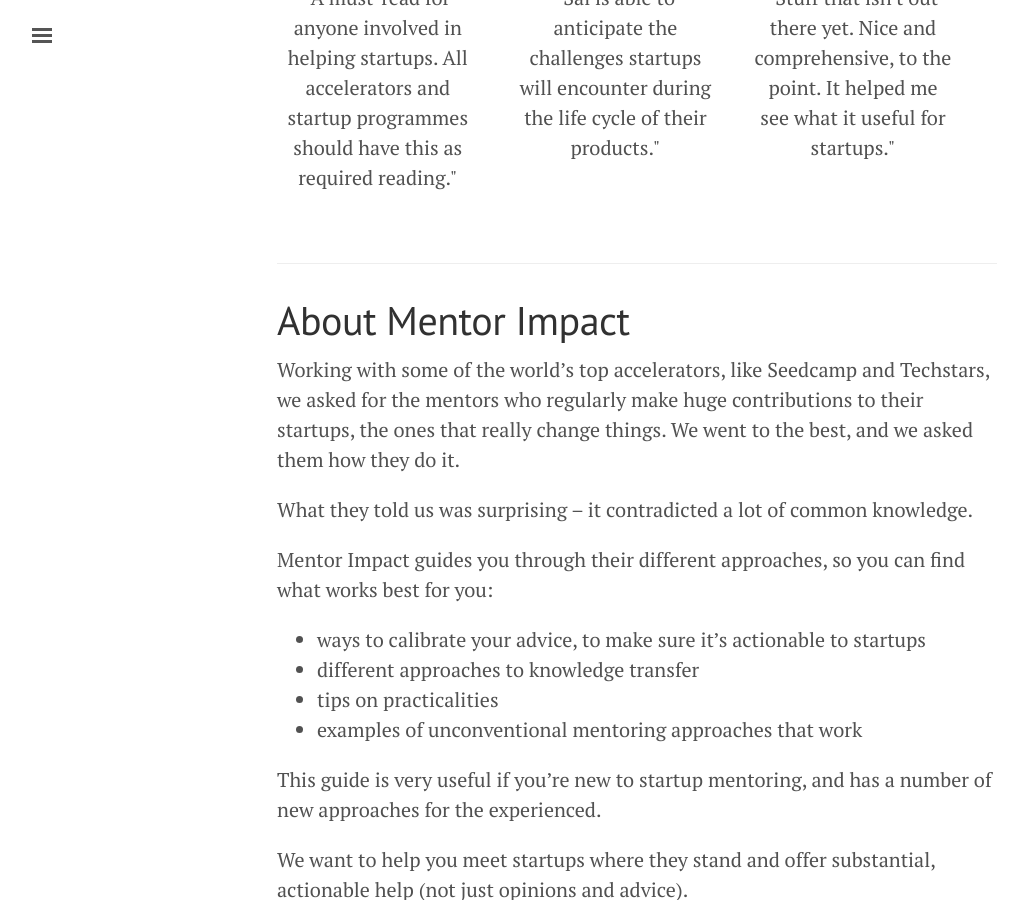
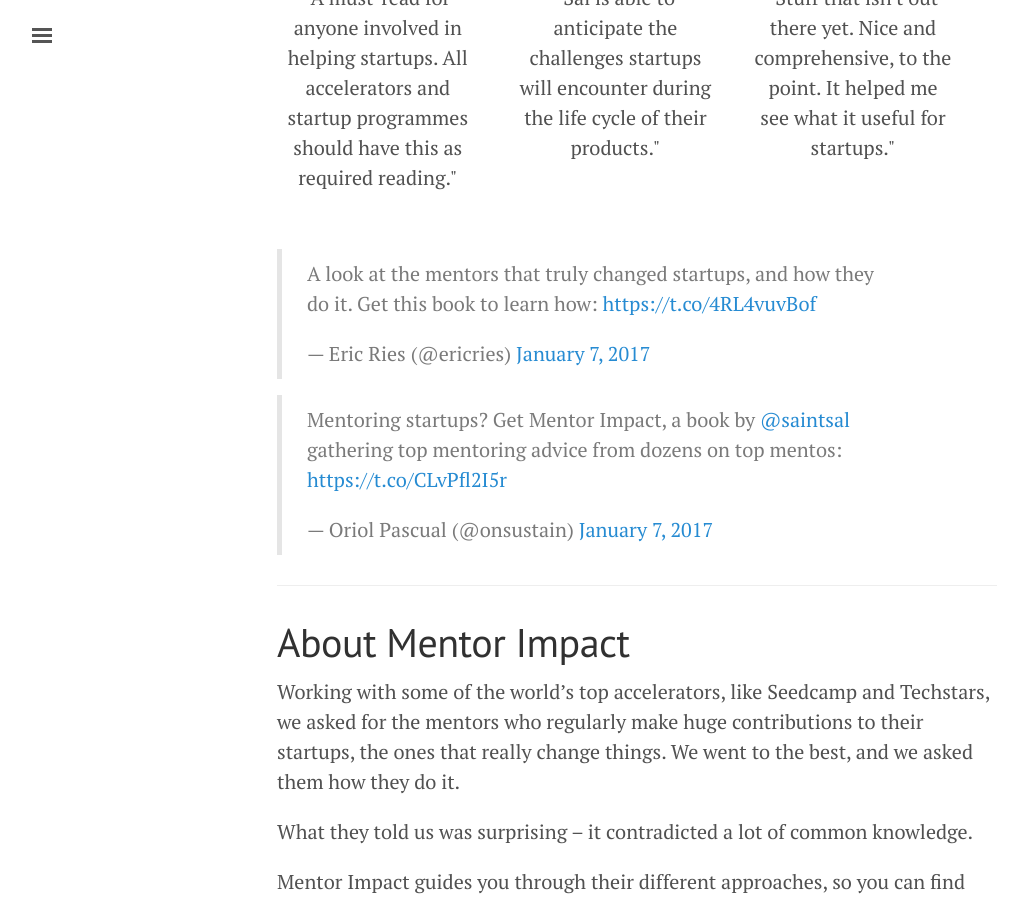
Before and after one commit to sourceinstitute/peerlearningguide, a Jekyll site: the page built from index.html, in a window 1280 px wide and 900 px high, scrolled down 883 px. Shown: the whole window, without its empty margins (3-1031 px from the left). Built offline with Jekyll 4.4.1, drawn with Linux system fonts in a browser that asks for light colours; nearby versions of some CDN libraries; the list of posts is cut into pages by our own code; comment, search, counter and statistics services are not loaded; a style sheet for code colours, icons or effects is not loaded.

Commit message:
twitter testimonials

```diff
--- a/_includes/index.md
+++ b/_includes/index.md
@@ -39,6 +39,13 @@
 
 
 <div style="clear: left;"></div>
+
+<blockquote class="twitter-tweet" data-cards="hidden" data-lang="en"><p lang="en" dir="ltr">A look at the mentors that truly changed startups, and how they do it. Get this book to learn how:  <a href="https://t.co/4RL4vuvBof">https://t.co/4RL4vuvBof</a></p>&mdash; Eric Ries (@ericries) <a href="https://twitter.com/ericries/status/817788309913137152">January 7, 2017</a></blockquote>
+<script async src="//platform.twitter.com/widgets.js" charset="utf-8"></script>
+
+<blockquote class="twitter-tweet" data-cards="hidden" data-lang="en"><p lang="en" dir="ltr">Mentoring startups? Get Mentor Impact, a book by <a href="https://twitter.com/SaintSal">@saintsal</a> gathering top mentoring advice from dozens on top mentos: <a href="https://t.co/CLvPfl2I5r">https://t.co/CLvPfl2I5r</a></p>&mdash; Oriol Pascual (@onsustain) <a href="https://twitter.com/onsustain/status/817788242795831296">January 7, 2017</a></blockquote>
+<script async src="//platform.twitter.com/widgets.js" charset="utf-8"></script>
+
 ---
 
 <div class="share"></div>
```
